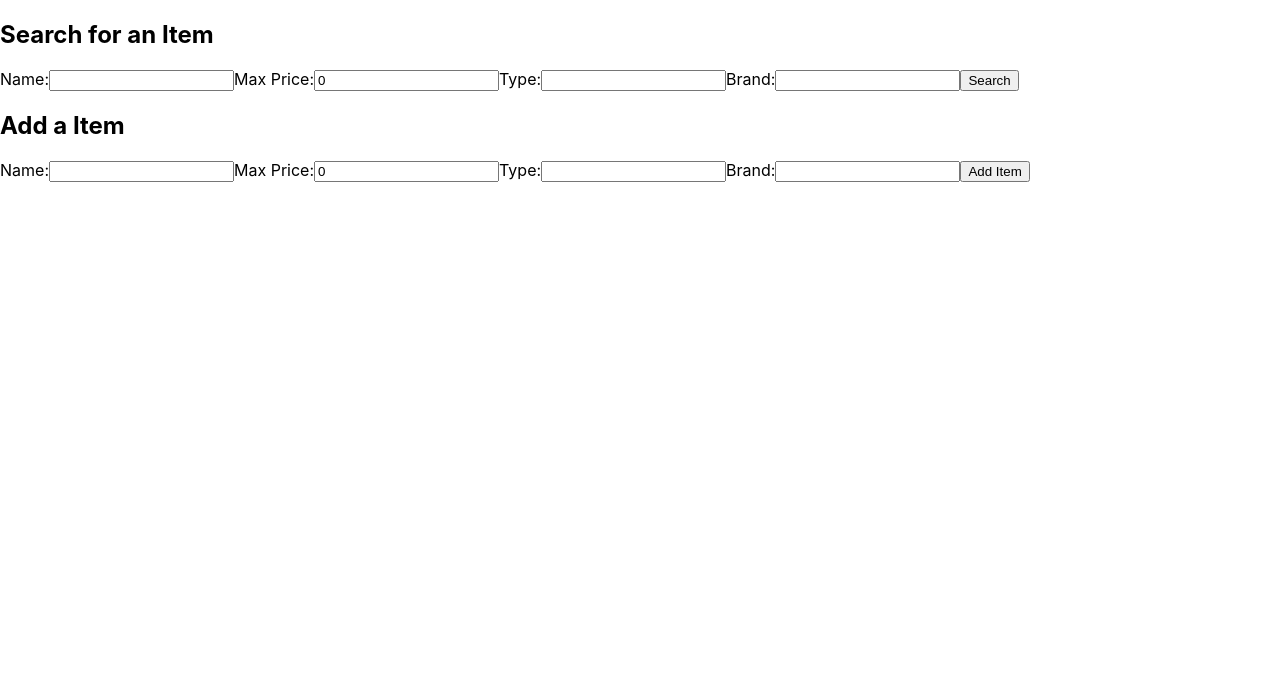
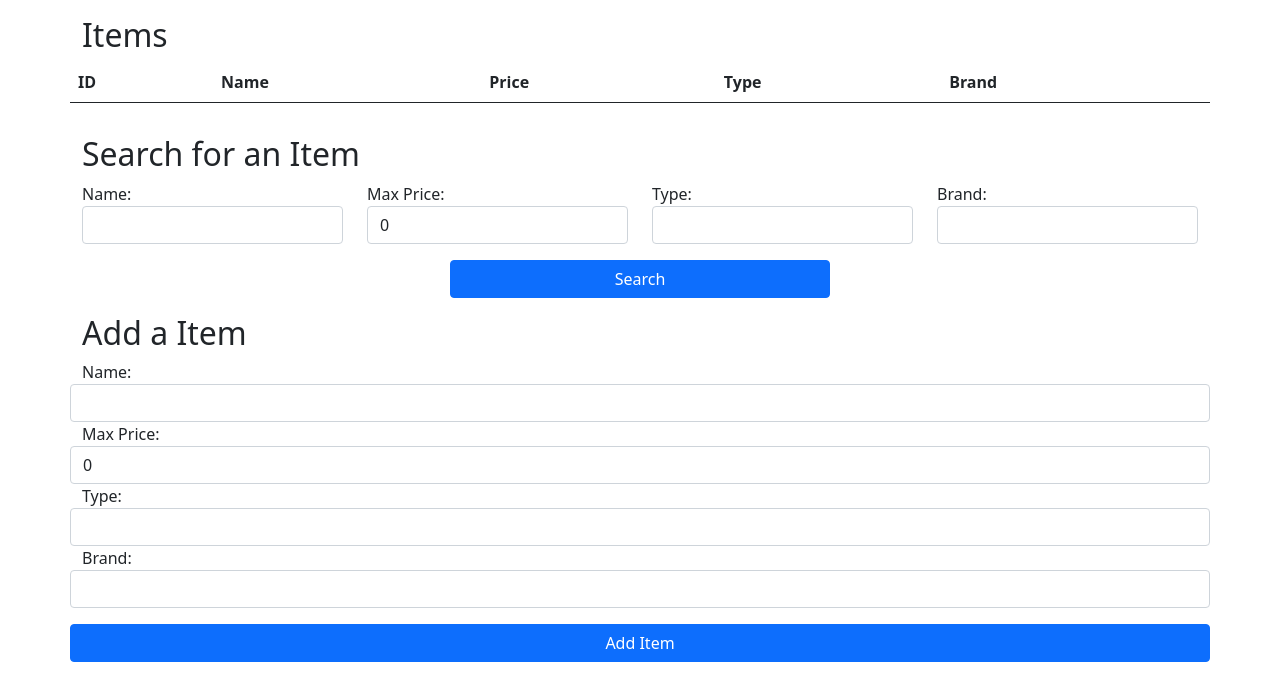
Before and after one commit to tkohli/React-for-Beginners, a React (Create React App) app in the folder inventory/: page / in a window 1280 px wide. Shown: the top 700 px of the page. Built offline with nearby package versions, Linux system fonts and the light colour scheme.

Commit message:
Styling done for now using Bootstrap

```diff
--- a/inventory/package.json
+++ b/inventory/package.json
@@ -6,7 +6,10 @@
     "@testing-library/jest-dom": "^5.12.0",
     "@testing-library/react": "^11.2.7",
     "@testing-library/user-event": "^12.8.3",
+    "babel-core": "^6.26.3",
+    "bootstrap": "^5.0.1",
     "react": "^17.0.2",
+    "react-bootstrap": "^1.6.1",
     "react-dom": "^17.0.2",
     "react-scripts": "4.0.3",
     "web-vitals": "^1.1.2"
--- a/inventory/src/Additem.js
+++ b/inventory/src/Additem.js
@@ -20,24 +20,30 @@ function AddItem(props){
     };
 
     return (
-        <div>
+        <div className='container'>
+        <div className='row'>
         <h2>Add a Item</h2>
-            <form>
+        </div>
+        <div className='row'>
                 <label htmlFor = 'name-field'>Name:</label>
                 <input
+                className='form-control'
                 id = 'name-field'
                 type = 'text'
                 value = {name}
                 onChange = {(e) => setName(e.target.value)}
                 ></input>
                 <label htmlFor = 'price-field'>Max Price:</label>
-                <input id = 'price-field' type = 'number' value = {price} onChange = {(e) => setPrice(e.target.value)}></input>
+                <input className='form-control' id = 'price-field' type = 'number' value = {price} onChange = {(e) => setPrice(e.target.value)}></input>
                 <label htmlFor = 'type-field'>Type:</label>
-                <input id = 'type-field' type = 'text' value = {type} onChange = {(e) => setType(e.target.value)}></input>
+                <input className='form-control' id = 'type-field' type = 'text' value = {type} onChange = {(e) => setType(e.target.value)}></input>
                 <label htmlFor = 'brand-field'>Brand:</label>
-                <input id = 'brand-field' type = 'text' value = {brand} onChange = {(e) => setBrand(e.target.value)}></input>
-                <button type = 'button' onClick = { addItemButtonPressed }>Add Item</button>
-            </form>
+                <input className='form-control' id = 'brand-field' type = 'text' value = {brand} onChange = {(e) => setBrand(e.target.value)}></input>
+                </div>
+
+                <div className='row mt-3'>
+                <button className='btn btn-primary' type = 'button' onClick = { addItemButtonPressed }>Add Item</button>
+                </div>
 
         </div>
     )
--- a/inventory/src/App.css
+++ /dev/null
@@ -1,38 +0,0 @@
-.App {
-  text-align: center;
-}
-
-.App-logo {
-  height: 40vmin;
-  pointer-events: none;
-}
-
-@media (prefers-reduced-motion: no-preference) {
-  .App-logo {
-    animation: App-logo-spin infinite 20s linear;
-  }
-}
-
-.App-header {
-  background-color: #282c34;
-  min-height: 100vh;
-  display: flex;
-  flex-direction: column;
-  align-items: center;
-  justify-content: center;
-  font-size: calc(10px + 2vmin);
-  color: white;
-}
-
-.App-link {
-  color: #61dafb;
-}
-
-@keyframes App-logo-spin {
-  from {
-    transform: rotate(0deg);
-  }
-  to {
-    transform: rotate(360deg);
-  }
-}
--- a/inventory/src/App.js
+++ b/inventory/src/App.js
@@ -1,6 +1,5 @@
 // import logo from './logo.svg';
 import { useState } from 'react';
-import './App.css';
 // import { userState } from 'react';
 import SearchBar from "./SearchBar";
 import AddItem from "./Additem";
@@ -23,10 +22,17 @@ function App() {
    };
 
   return (
-    <div>
-      <SearchBar updateSearchParams = { updateFilters }></SearchBar>
-      <ItemsDisplay items={data["items"]}/>
+    <div className='container'>
+    <div class='row mt-3'>
+        <ItemsDisplay items={data["items"]}/>
+        </div>
+      <div class='row mt-3'>
+        <SearchBar updateSearchParams = { updateFilters }></SearchBar>
+      </div>
+
+      <div class='row mt-3'>
       <AddItem addItem = {addItemToData}/>
+      </div>
     </div>
   );
 }
--- /dev/null
+++ b/inventory/src/App.module.css
@@ -0,0 +1,3 @@
+.blue {
+  color: blue;
+}
--- a/inventory/src/ItemsDisplay.js
+++ b/inventory/src/ItemsDisplay.js
@@ -1,19 +1,38 @@
 function ItemsDisplay(props){
 
     const showItem = (item) => {
-            return ( <div>
-            <p>ID: {item.id}</p>
-            <p>Name: {item.name}</p>
-            <p>Price: {item.price}</p>
-            <p>Type: {item.type}</p>
-            <p>Brand: {item.brand}</p>
-            </div>
+            return ( <tr>
+            <th scope='row'>{item.id}</th>
+            <td>{item.name}</td>
+            <td>{item.price}</td>
+            <td>{item.type}</td>
+            <td>{item.brand}</td>
+            </tr>
             );
 
-    }
+    };
 
-    return <div>
-        {props.items.map(showItem)}
+    return <div className='container'>
+        <div className='row'>
+            <h2>Items</h2>
+        </div>
+        <div className='row'>
+            <table className='table table-striped'>
+                <thead>
+                    <tr>
+                        <th scope='col'> ID </th>
+                        <th scope='col'> Name </th>
+                        <th scope='col'> Price </th>
+                        <th scope='col'> Type </th>
+                        <th scope='col'> Brand </th>
+                    </tr>
+                </thead>
+                <tbody>
+                    {props.items.map(showItem)}
+                </tbody>
+            </table>
+        </div>
+
     </div>;
 }
 
--- a/inventory/src/SearchBar.js
+++ b/inventory/src/SearchBar.js
@@ -15,24 +15,35 @@ function SearchBar(props){
     };
 
     return (
-        <div>
+        <div className = 'container'>
+        < div className='row'>
         <h2>Search for an Item</h2>
-            <form>
-                <label htmlFor = 'name-field'>Name:</label>
+        </div>
+        < div className='row'>
+                <div className='col'>
+                    <label htmlFor = 'name-field'>Name:</label>
                 <input
+                className='form-control'
                 id = 'name-field'
                 type = 'text'
                 value = {name}
                 onChange = {(e) => setName(e.target.value)}
                 ></input>
-                <label htmlFor = 'price-field'>Max Price:</label>
-                <input id = 'price-field' type = 'number' value = {price} onChange = {(e) => setPrice(e.target.value)}></input>
-                <label htmlFor = 'type-field'>Type:</label>
-                <input id = 'type-field' type = 'text' value = {type} onChange = {(e) => setType(e.target.value)}></input>
-                <label htmlFor = 'brand-field'>Brand:</label>
-                <input id = 'brand-field' type = 'text' value = {brand} onChange = {(e) => setBrand(e.target.value)}></input>
-                <button type = 'button' onClick = { seachButtonPressed }>Search</button>
-            </form>
+                </div>
+                <div className='col'><label htmlFor = 'price-field'>Max Price:</label>
+                <input className='form-control' id = 'price-field' type = 'number' value = {price} onChange = {(e) => setPrice(e.target.value)}></input>
+                </div>
+                <div className='col'><label htmlFor = 'type-field'>Type:</label>
+                <input className='form-control' id = 'type-field' type = 'text' value = {type} onChange = {(e) => setType(e.target.value)}></input>
+               </div>
+                 <div className='col'><label htmlFor = 'brand-field'>Brand:</label>
+                <input className='form-control' id = 'brand-field' type = 'text' value = {brand} onChange = {(e) => setBrand(e.target.value)}></input>
+                </div>
+                </div>
+                <div className='row mt-3'>
+                <div className='col-4'/>
+                <button className = "col-4 btn btn-primary"type = 'button' onClick = { seachButtonPressed }>Search</button>
+                </div>
 
         </div>
     )
--- a/inventory/src/index.css
+++ b/inventory/src/index.css
@@ -1,13 +1,16 @@
 body {
   margin: 0;
-  font-family: -apple-system, BlinkMacSystemFont, 'Segoe UI', 'Roboto', 'Oxygen',
-    'Ubuntu', 'Cantarell', 'Fira Sans', 'Droid Sans', 'Helvetica Neue',
+  font-family: -apple-system, BlinkMacSystemFont, "Segoe UI", "Roboto", "Oxygen",
+    "Ubuntu", "Cantarell", "Fira Sans", "Droid Sans", "Helvetica Neue",
     sans-serif;
   -webkit-font-smoothing: antialiased;
   -moz-osx-font-smoothing: grayscale;
 }
 
 code {
-  font-family: source-code-pro, Menlo, Monaco, Consolas, 'Courier New',
+  font-family: source-code-pro, Menlo, Monaco, Consolas, "Courier New",
     monospace;
 }
+.red {
+  color: red;
+}
--- a/inventory/src/index.js
+++ b/inventory/src/index.js
@@ -3,6 +3,7 @@ import ReactDOM from 'react-dom';
 import './index.css';
 import App from './App';
 import reportWebVitals from './reportWebVitals';
+import 'bootstrap/dist/css/bootstrap.min.css';
 
 ReactDOM.render(
   <React.StrictMode>
```
Also changed, not shown: 1 other file (tests, documents, lock files or other folders).
